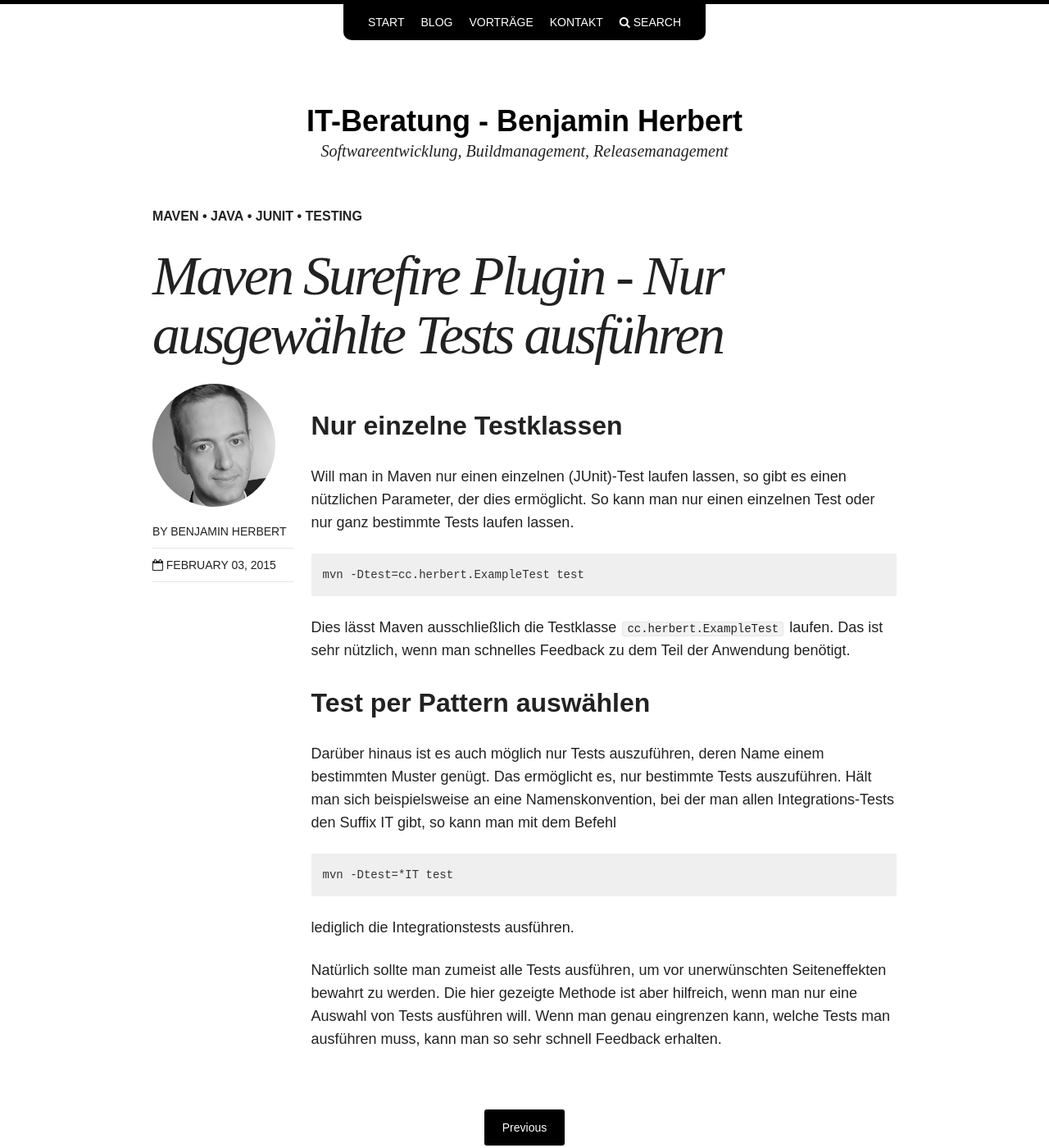
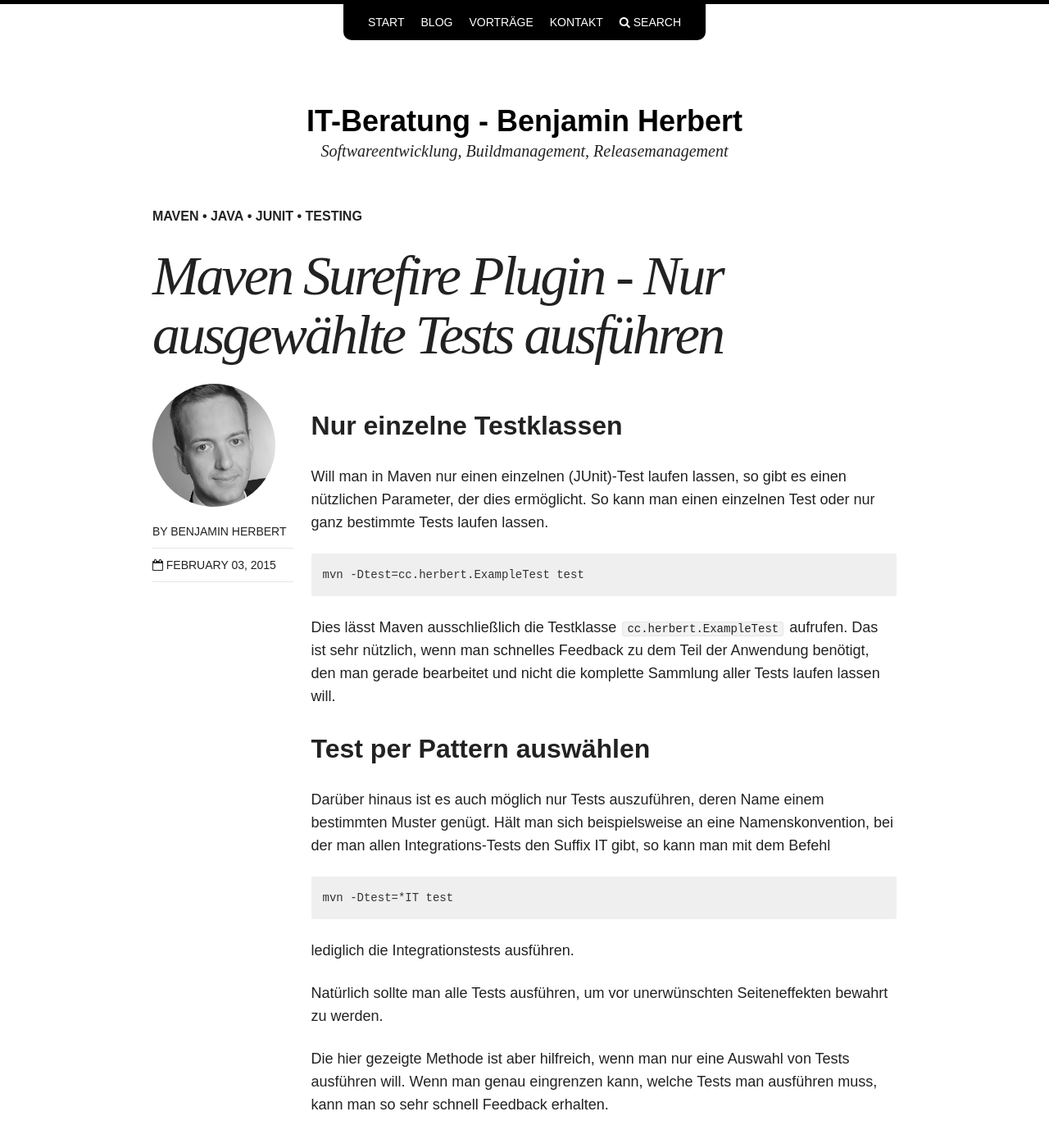
Before and after one commit to BenjaminHerbert/BenjaminHerbert.github.io, a Jekyll site: the page built from _posts/blog/2015-02-03-maven-run-a-single-junit-test.md, in a window 1280 px wide and 1400 px high. Shown: the whole window at 82% size. Built offline with Jekyll 4.4.1, drawn with Linux system fonts in a browser that asks for light colours; nearby versions of some CDN libraries.

Commit message:
Rephrased text

````diff
--- a/_posts/blog/2015-02-03-maven-run-a-single-junit-test.md
+++ b/_posts/blog/2015-02-03-maven-run-a-single-junit-test.md
@@ -12,27 +12,31 @@ author: benjamin_herbert
 ## Nur einzelne Testklassen
 
 Will man in Maven nur einen einzelnen (JUnit)-Test laufen lassen, so gibt es einen
-nützlichen Parameter, der dies ermöglicht. So kann man nur einen einzelnen Test oder
+nützlichen Parameter, der dies ermöglicht. So kann man einen einzelnen Test oder
 nur ganz bestimmte Tests laufen lassen.
 
 ```
 mvn -Dtest=cc.herbert.ExampleTest test
 ```
-Dies lässt Maven ausschließlich die Testklasse ```cc.herbert.ExampleTest``` laufen.
-Das ist sehr nützlich, wenn man schnelles Feedback zu dem Teil der Anwendung benötigt.
+
+Dies lässt Maven ausschließlich die Testklasse ```cc.herbert.ExampleTest``` aufrufen.
+Das ist sehr nützlich, wenn man schnelles Feedback zu dem Teil der Anwendung benötigt,
+den man gerade bearbeitet und nicht die komplette Sammlung aller Tests laufen lassen will.
 
 ## Test per Pattern auswählen
 
 Darüber hinaus ist es auch möglich nur Tests auszuführen, deren Name einem bestimmten Muster genügt.
-Das ermöglicht es, nur bestimmte Tests auszuführen. Hält man sich beispielsweise an eine Namenskonvention, bei der man allen Integrations-Tests
+Hält man sich beispielsweise an eine Namenskonvention, bei der man allen Integrations-Tests
 den Suffix IT gibt, so kann man mit dem Befehl
 
 ```
 mvn -Dtest=*IT test
 ```
+
 lediglich die Integrationstests ausführen.
 
-Natürlich sollte man zumeist alle Tests ausführen, um vor unerwünschten Seiteneffekten bewahrt zu werden.
+Natürlich sollte man alle Tests ausführen, um vor unerwünschten Seiteneffekten bewahrt zu werden.
+
 Die hier gezeigte Methode ist aber hilfreich, wenn man nur eine Auswahl von Tests ausführen will.
 Wenn man genau eingrenzen kann, welche Tests man ausführen muss, kann man so sehr
 schnell Feedback erhalten.
````
